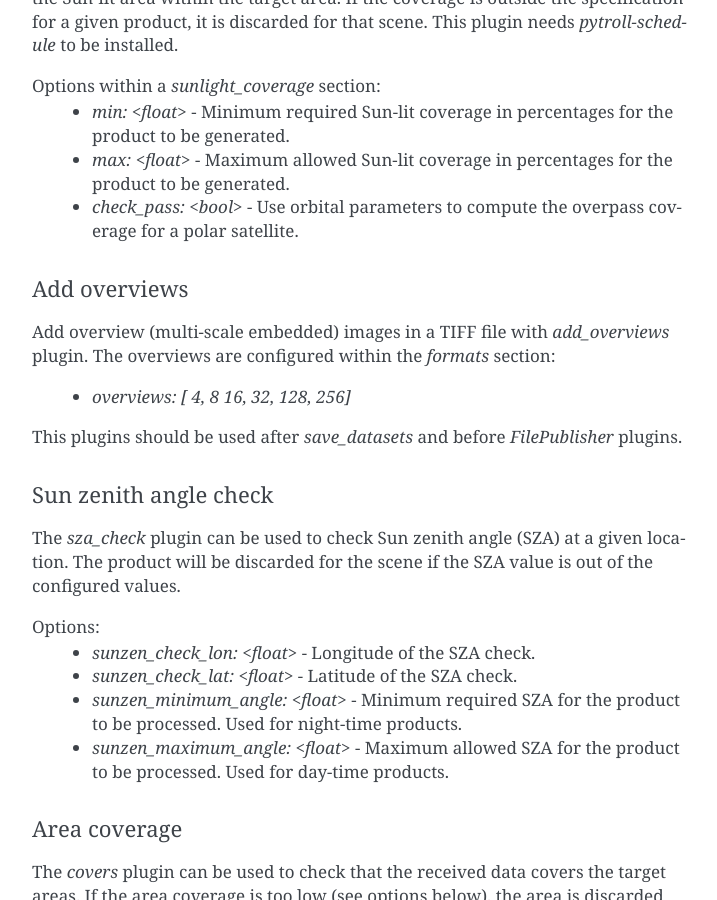
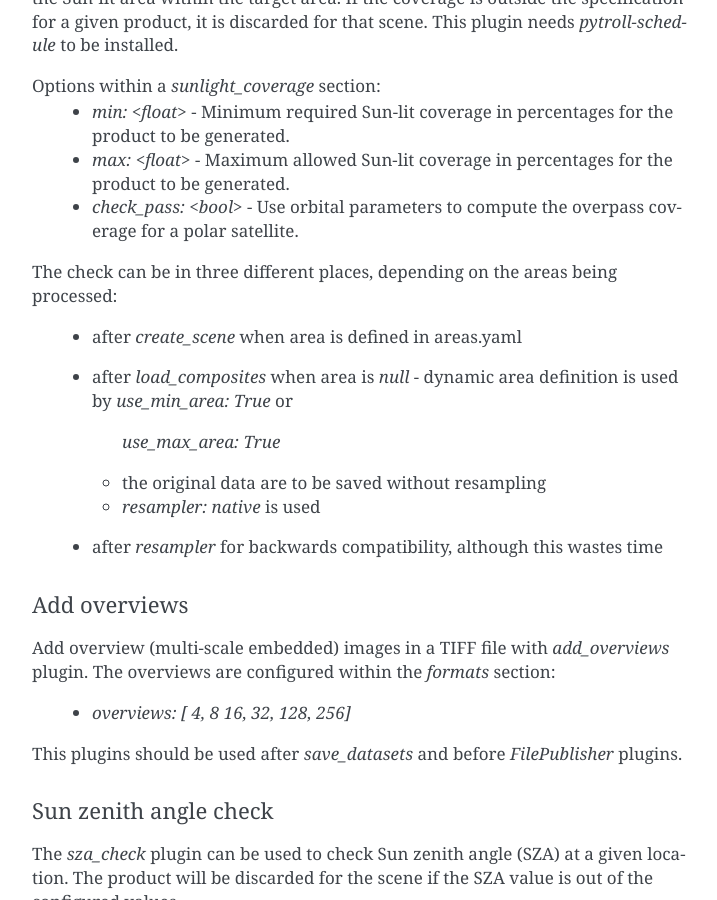
Before and after one commit to pytroll/trollflow2, a Sphinx documentation site: the page built from doc/source/index.rst, in a window 1280 px wide and 900 px high, scrolled down 3006 px. Shown: the whole window, without its empty margins (388-1105 px from the left). Built offline with Sphinx 7.4.7, drawn with Linux system fonts in a browser that asks for light colours.

Commit message:
List places where sun light coverage check can be

```diff
--- a/doc/source/index.rst
+++ b/doc/source/index.rst
@@ -155,6 +155,17 @@ Options within a `sunlight_coverage` section:
  - `min: <float>` - Minimum required Sun-lit coverage in percentages for the product to be generated.
  - `max: <float>` - Maximum allowed Sun-lit coverage in percentages for the product to be generated.
  - `check_pass: <bool>` - Use orbital parameters to compute the overpass coverage for a polar satellite.
+
+The check can be in three different places, depending on the areas
+being processed:
+
+ - after `create_scene` when area is defined in areas.yaml
+ - after `load_composites` when area is `null`
+   - dynamic area definition is used by `use_min_area: True` or
+     `use_max_area: True`
+   - the original data are to be saved without resampling
+   - `resampler: native` is used
+ - after `resampler` for backwards compatibility, although this wastes time
 
 Add overviews
 *************
```
